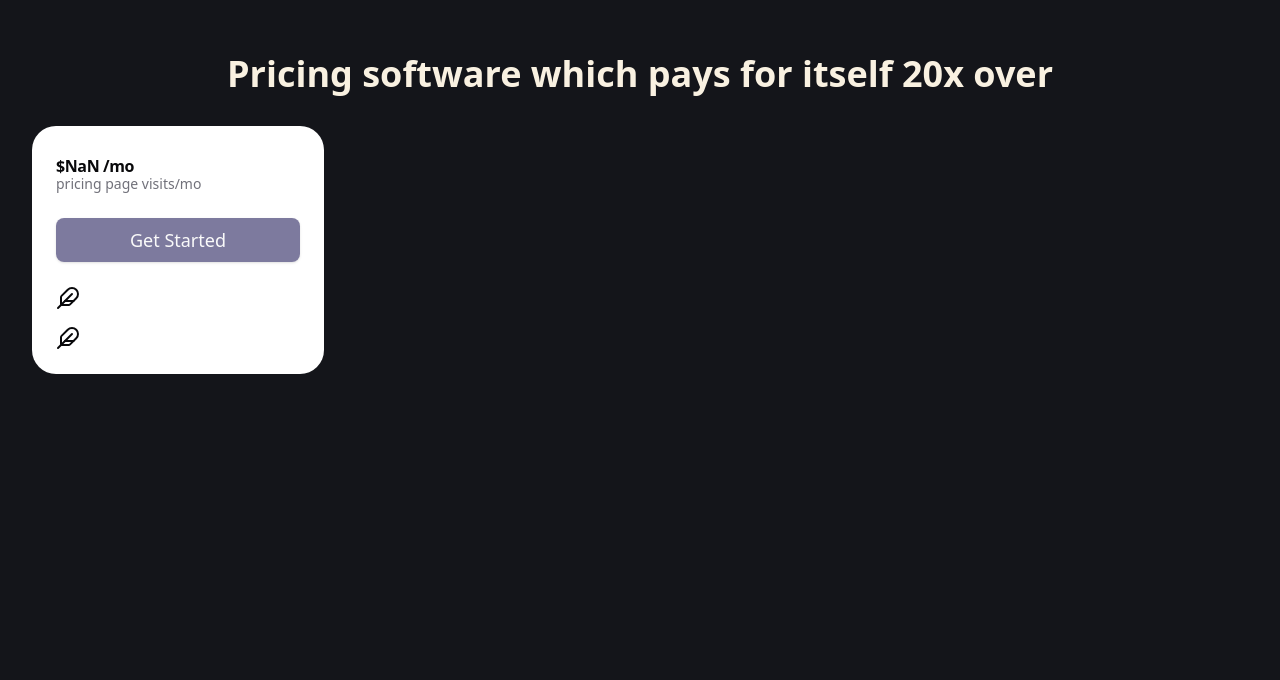
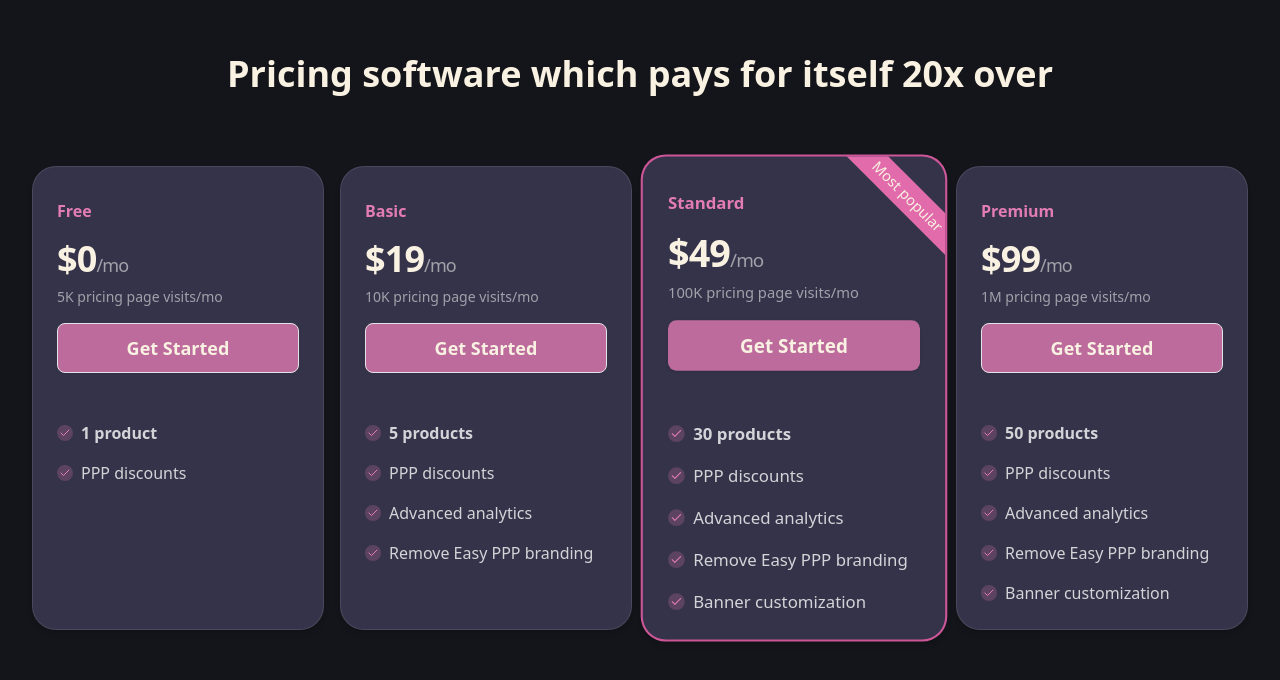
Before and after one commit to Deepjyoti-Sarmah/Easy-Price-Parity, a Next.js app: page / in a window 1280 px wide. Shown: the part 1910-2590 px from the top of the page. Before the commit the page ends 2348 px from the top, so only its background shows below. Built offline with nearby package versions, Linux system fonts and the light colour scheme.

Commit message:
fixing price section

```diff
--- a/app/(landing)/page.tsx
+++ b/app/(landing)/page.tsx
@@ -6,6 +6,7 @@
 import Image from "next/image"
 import BentoGrid from "@/components/bento-grid"
 import PricingCard from "@/components/price-card"
+import { subscriptionTiersInOrder } from "@/lib/subscriptionTiersInOrder"
 
 export default function Home() {
   return (
@@ -81,10 +82,10 @@
         <h2 className="text-4xl text-center text-balance font-semibold mb-8">
           Pricing software which pays for itself 20x over
         </h2>
-        <div className="grid grid-cols-2 lg:grid-cols-4 gap-4 max-w-screen-xl mx-auto">
-          {/* {subscriptionTiersInOrder.map(tier => ( */}
-          <PricingCard />
-          {/* ))} */}
+        <div className="grid sm:grid-cols-1 lg:grid-cols-4 gap-4 max-w-screen-xl mx-auto py-10">
+          {subscriptionTiersInOrder.map(tier => (
+            <PricingCard key={tier.name} {...tier} />
+          ))}
         </div>
       </section>
 
--- a/components/price-card.tsx
+++ b/components/price-card.tsx
@@ -1,7 +1,9 @@
-import { Feather } from "lucide-react"
+import { CheckIcon } from "lucide-react"
 import { Button } from "./ui/button"
 import { Card, CardContent, CardDescription, CardFooter, CardTitle } from "./ui/card"
 import { cn } from "@/lib/utils"
+import type { ReactNode } from "react"
+import type { subscriptionTiersInOrder } from "@/lib/subscriptionTiersInOrder"
 
 export default function PricingCard({
   name,
@@ -14,48 +16,64 @@
 }: (typeof subscriptionTiersInOrder)[number]) {
   const isMostPopular = name === "Standard"
 
+  const formatNumber = (num: number) => {
+    return new Intl.NumberFormat("en-US", { notation: "compact" }).format(num)
+  }
+
   return (
     <Card
       className={cn(
-        "relative shadow-none rounded-3xl overflow-hidden",
-        isMostPopular ? "border-accent border-2" : "border-none"
+        "relative shadow-md rounded-3xl overflow-hidden transition-all duration-300 hover:shadow-xl hover:shadow-bun-mute-background/30 bg-bun-accent-purple/45 hover:bg-bun-accent-purple/50",
+        isMostPopular ? "border-bunPurple-600/80 border-2 scale-105" : "border-white/10",
       )}
     >
       {isMostPopular && (
-        <div className="bg-accent text-accent-foreground absolute py-1 px-10 -right-8 top-24 rotate-45 origin-top-right">
+        <div className="bg-bunPurple-500/90 text-bun-mute-white absolute py-1 px-8 -right-10 top-6 text-sm rotate-45 font-medium">
           Most popular
         </div>
       )}
-      <CardContent>
-        <div className="text-accent font-semibold mb-8">{name}</div>
-        <CardTitle>
-          ${priceInCents / 100} /mo
+      <CardContent className="pt-8 pb-4">
+        <div className="text-bunPurple-400/90 font-semibold mb-4">{name}</div>
+        <CardTitle className="text-4xl font-bold mb-2 text-bun-mute-white">
+          ${priceInCents / 100}
+          <span className="text-lg font-normal text-zinc-400">/mo</span>
         </CardTitle>
-        <CardDescription>
-          {/* {formatCompactNumber(maxNumberOfVisits)}  */}
-          pricing page visits/mo
+        <CardDescription className="text-zinc-400">
+          {formatNumber(maxNumberOfVisits)} pricing page visits/mo
         </CardDescription>
       </CardContent>
       <CardContent>
-        {/* <SignUpButton> */}
         <Button
-          className="text-lg w-full rounded-lg"
-        // variant={isMostPopular ? "accent" : "default"}
+          className="text-lg w-full rounded-lg py-6 font-semibold transition-all duration-300 text-bun-mute-white bg-bunPurple-400/70 hover:bg-bunPurple-400/90 hover:text-zinc-100"
+          variant={isMostPopular ? "default" : "outline"}
         >
           Get Started
         </Button>
-        {/* </SignUpButton> */}
       </CardContent>
-      <CardFooter className="flex flex-col gap-4 items-start">
-        <Feather className="font-bold">
-          {maxNumberOfProducts}{" "}
-          {maxNumberOfProducts === 1 ? "product" : "products"}
-        </Feather>
-        <Feather>PPP discounts</Feather>
-        {canAccessAnalytics && <Feather>Advanced analytics</Feather>}
-        {canRemoveBranding && <Feather>Remove Easy PPP branding</Feather>}
-        {canCustomizeBanner && <Feather>Banner customization</Feather>}
+      <CardFooter className="flex flex-col gap-4 items-start pt-6">
+        <Feature className="font-bold">
+          {maxNumberOfProducts} {maxNumberOfProducts === 1 ? "product" : "products"}
+        </Feature>
+        <Feature>PPP discounts</Feature>
+        {canAccessAnalytics && <Feature>Advanced analytics</Feature>}
+        {canRemoveBranding && <Feature>Remove Easy PPP branding</Feature>}
+        {canCustomizeBanner && <Feature>Banner customization</Feature>}
       </CardFooter>
     </Card>
   )
 }
+
+function Feature({
+  children,
+  className,
+}: {
+  children: ReactNode
+  className?: string
+}) {
+  return (
+    <div className={cn("flex items-center gap-2 text-zinc-300", className)}>
+      <CheckIcon className="size-4 stroke-bunPurple-400/90 bg-bunPurple-400/20 rounded-full p-0.5" />
+      <span>{children}</span>
+    </div>
+  )
+}
--- /dev/null
+++ b/lib/subscriptionTiersInOrder.ts
@@ -0,0 +1,49 @@
+export const subscriptionTiers = {
+  Free: {
+    name: "Free",
+    priceInCents: 0,
+    maxNumberOfProducts: 1,
+    maxNumberOfVisits: 5000,
+    canAccessAnalytics: false,
+    canCustomizeBanner: false,
+    canRemoveBranding: false,
+    stripePriceId: null,
+  },
+  Basic: {
+    name: "Basic",
+    priceInCents: 1900,
+    maxNumberOfProducts: 5,
+    maxNumberOfVisits: 10000,
+    canAccessAnalytics: true,
+    canCustomizeBanner: false,
+    canRemoveBranding: true,
+    stripePriceId: process.env.STRIPE_BASIC_PLAN_STRIPE_PRICE_ID,
+  },
+  Standard: {
+    name: "Standard",
+    priceInCents: 4900,
+    maxNumberOfProducts: 30,
+    maxNumberOfVisits: 100000,
+    canAccessAnalytics: true,
+    canCustomizeBanner: true,
+    canRemoveBranding: true,
+    stripePriceId: process.env.STRIPE_STANDARD_PLAN_STRIPE_PRICE_ID,
+  },
+  Premium: {
+    name: "Premium",
+    priceInCents: 9900,
+    maxNumberOfProducts: 50,
+    maxNumberOfVisits: 1000000,
+    canAccessAnalytics: true,
+    canCustomizeBanner: true,
+    canRemoveBranding: true,
+    stripePriceId: process.env.STRIPE_PREMIUM_PLAN_STRIPE_PRICE_ID,
+  },
+} as const
+
+export const subscriptionTiersInOrder = [
+  subscriptionTiers.Free,
+  subscriptionTiers.Basic,
+  subscriptionTiers.Standard,
+  subscriptionTiers.Premium,
+] as const
```
